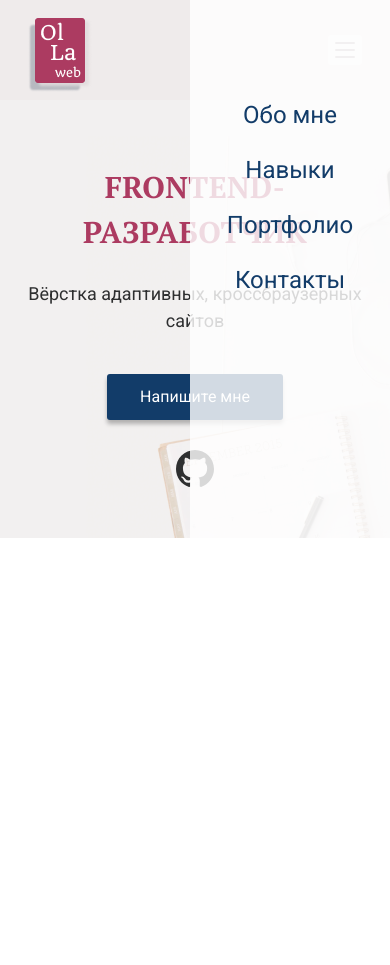
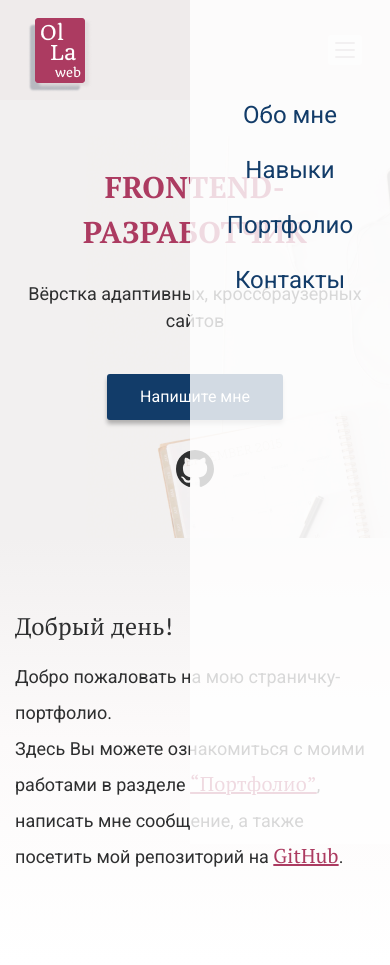
Before and after one commit to ollaweb/start-first-site, a website: page src/index.html in a window 390 px wide. Before the commit the page ends 844 px from the top, so only its background shows below. Drawn offline with nearby package versions, Linux system fonts and the light colour scheme; files that its build step writes are made by us from their sources; files whose address does not match are found by name.

Commit message:
Responsive Greeting section (html+css)

```diff
--- a/src/index.html
+++ b/src/index.html
@@ -72,6 +72,37 @@
                 </div>
             </div>
         </div>
+        <div class="greeting">
+            <div class="greeting__container container">
+                <div class="greeting__wrapper">
+                    <h3 class="greeting__title">Добрый день!</h3>
+                    <div class="greeting__text">
+                        <p>Добро пожаловать на мою страничку-портфолио.</p>
+                        <p>Здесь Вы можете ознакомиться с моими работами в разделе <span>“Портфолио”</span>, написать
+                            мне
+                            сообщение, а также посетить мой репозиторий на <span>GitHub</span>.</p>
+                    </div>
+                </div>
+            </div>
+        </div>
+        <!-- <div class="about">
+            <div class="about__container container">
+                <div class="about__block-name block-name">Обо мне</div>
+                <div class="about__card">
+                    <div class="about__photo">
+                        <img src="./img/photo.jpg" alt="photo of developer">
+                    </div>
+                    <div class="about__text">
+                        <p>Меня зовут Ольга. Я начинающий frontend-разработчик.</p>
+                        <p>Люблю верстать сайты. Использую современные технологии. Готовый сайт умею натягивать на CMS
+                            Wordpress.</p>
+                        <p>Стараюсь самосовершенствоваться, развиваться и профессионально расти.</p>
+                        <p>Меня также увлекает дизайн веб-сайтов, но я в этом совсем новичок. Мой сайт-портфолио
+                            придуман полностью мной.</p>
+                    </div>
+                </div>
+            </div>
+        </div> -->
     </div>
 </body>
 
--- /dev/null
+++ b/src/sass/_greeting.scss
@@ -0,0 +1,43 @@
+.greeting {
+    padding: 70px 0px 90px;
+    background: linear-gradient(180deg, #f2f0f0 0%, #fcfafa 46.9%, rgba(252, 250, 250, 0) 100%);
+
+    &__wrapper {
+        padding: 0px 95px;
+        @media (max-width: 992px) {
+            padding: 0px 80px;
+        }
+        @media (max-width: 768px) {
+            padding: 0px;
+        }
+    }
+    &__title {
+        margin: 0px 0px 15px 0px;
+        font-family: "PT Serif", serif;
+        font-size: 32px;
+        line-height: 150%;
+        letter-spacing: 0.01em;
+        color: $textColor;
+        @media (max-width: 768px) {
+            font-size: 24px;
+        }
+    }
+    &__text {
+        line-height: 200%;
+        color: $textColor;
+        & span {
+            font-family: "PT Serif", serif;
+            font-size: 24px;
+            line-height: 150%;
+            letter-spacing: 0.01em;
+            text-decoration-line: underline;
+            color: $mainColor-purple;
+            @media (max-width: 768px) {
+                font-size: 20px;
+            }
+        }
+        @media (max-width: 768px) {
+            font-size: 18px;
+        }
+    }
+}
--- a/src/sass/style.scss
+++ b/src/sass/style.scss
@@ -10,3 +10,4 @@
 @import "./burger";
 
 @import "./promo";
+@import "./greeting";
```
